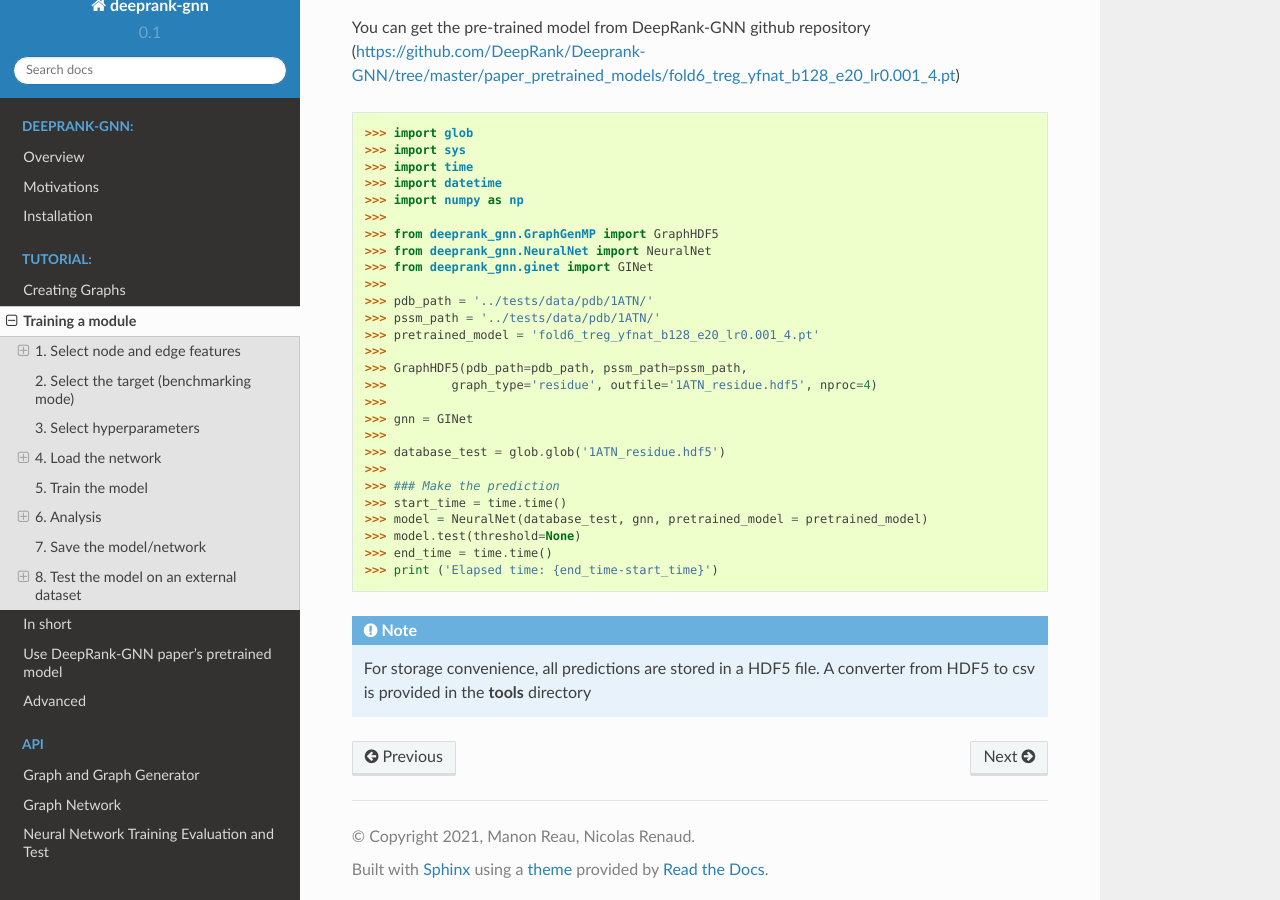
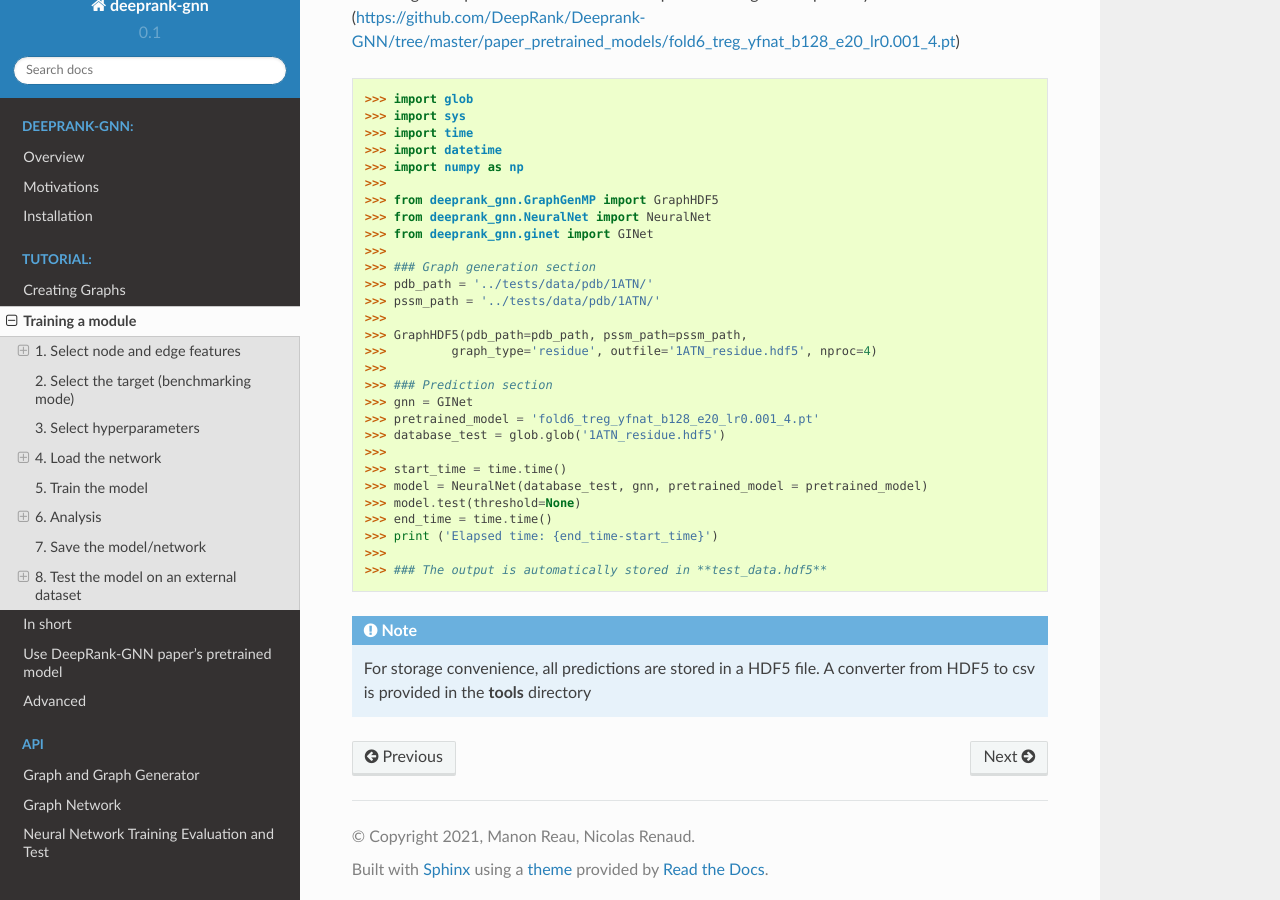
Before and after one commit to DeepRank/Deeprank-GNN, a Sphinx documentation site: the page built from docs/tutorial.train_model.rst, in a window 1280 px wide and 900 px high, scrolled down 7506 px. Built offline with Sphinx 7.4.7 and the Read the Docs theme 2.0.0, drawn with Linux system fonts in a browser that asks for light colours; some of the changed text lies outside the part shown.

Commit message:
Update tutorial.train_model.rst

```diff
--- a/docs/tutorial.train_model.rst
+++ b/docs/tutorial.train_model.rst
@@ -371,24 +369,25 @@ You can get the pre-trained model from DeepRank-GNN github repository (https://g
 >>> from deeprank_gnn.NeuralNet import NeuralNet
 >>> from deeprank_gnn.ginet import GINet
 >>>
+>>> ### Graph generation section
 >>> pdb_path = '../tests/data/pdb/1ATN/'
 >>> pssm_path = '../tests/data/pdb/1ATN/'
->>> pretrained_model = 'fold6_treg_yfnat_b128_e20_lr0.001_4.pt'
 >>>
 >>> GraphHDF5(pdb_path=pdb_path, pssm_path=pssm_path,
 >>>         graph_type='residue', outfile='1ATN_residue.hdf5', nproc=4)
 >>>
+>>> ### Prediction section
 >>> gnn = GINet
->>>
+>>> pretrained_model = 'fold6_treg_yfnat_b128_e20_lr0.001_4.pt'
 >>> database_test = glob.glob('1ATN_residue.hdf5')
 >>>
->>> ### Make the prediction
 >>> start_time = time.time()
 >>> model = NeuralNet(database_test, gnn, pretrained_model = pretrained_model)
 >>> model.test(threshold=None)
 >>> end_time = time.time()
 >>> print ('Elapsed time: {end_time-start_time}')
-
+>>>
+>>> ### The output is automatically stored in **test_data.hdf5**
 
 .. note::
  For storage convenience, all predictions are stored in a HDF5 file. A converter from HDF5 to csv is provided in the **tools** directory
```
Also changed, not shown: other parts of docs/tutorial.train_model.rst (+0 -2 lines).
